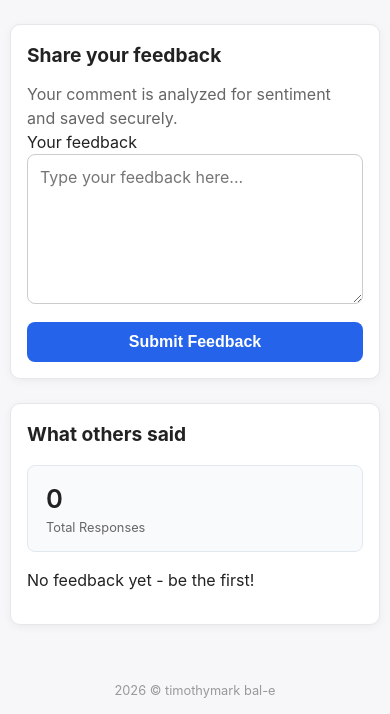
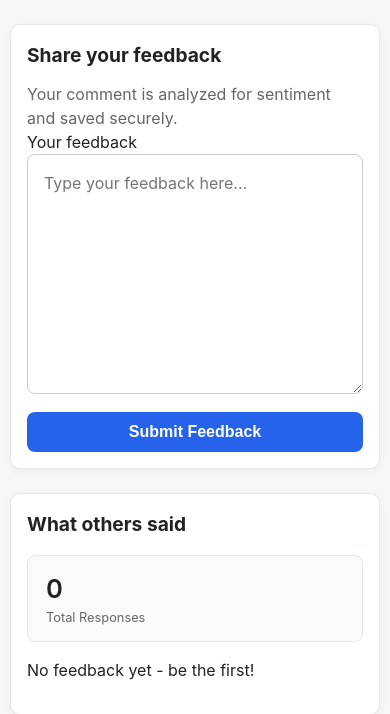
Before and after one commit to 3k100612-max/survey, a Flask app: page / in a window 390 px wide. Shown: the part 108-822 px from the top of the page. Run offline with Flask 3, Linux system fonts and the light colour scheme; data that the repository does not hold is empty; some libraries are stand-ins or nearby versions.

Commit message:
Update index.html

```diff
--- a/templates/index.html
+++ b/templates/index.html
@@ -48,9 +48,10 @@
 
     textarea {
         width: 100%;
-        min-height: 180px;
-        padding: 12px;
+        min-height: 320px;
+        padding: 16px;
         font-size: 1rem;
+        line-height: 1.6;
         border: 1px solid #ccc;
         border-radius: 8px;
         font-family: inherit;
@@ -119,7 +120,7 @@
         .page-shell { margin: 10px auto; }
         h1 { font-size: 1.5rem; }
         .feedback-panel, .submit-panel { padding: 16px; border-radius: 10px; }
-        textarea { min-height: 150px; font-size: 16px; }
+        textarea { min-height: 240px; font-size: 16px; }
         .result-label { min-width: 0 !important; display: block !important; }
         .feedback-card { padding: 12px; }
     }
```
